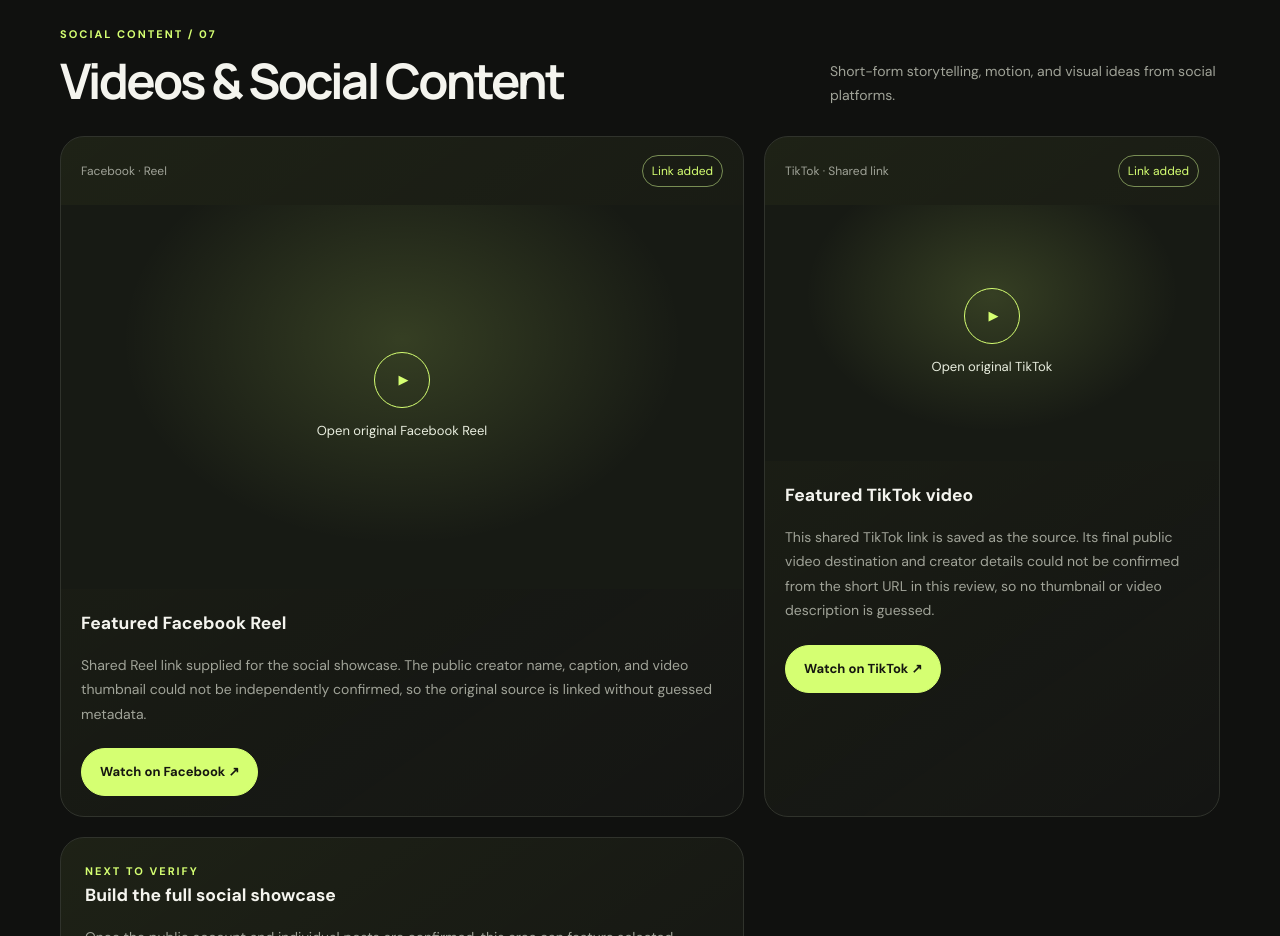
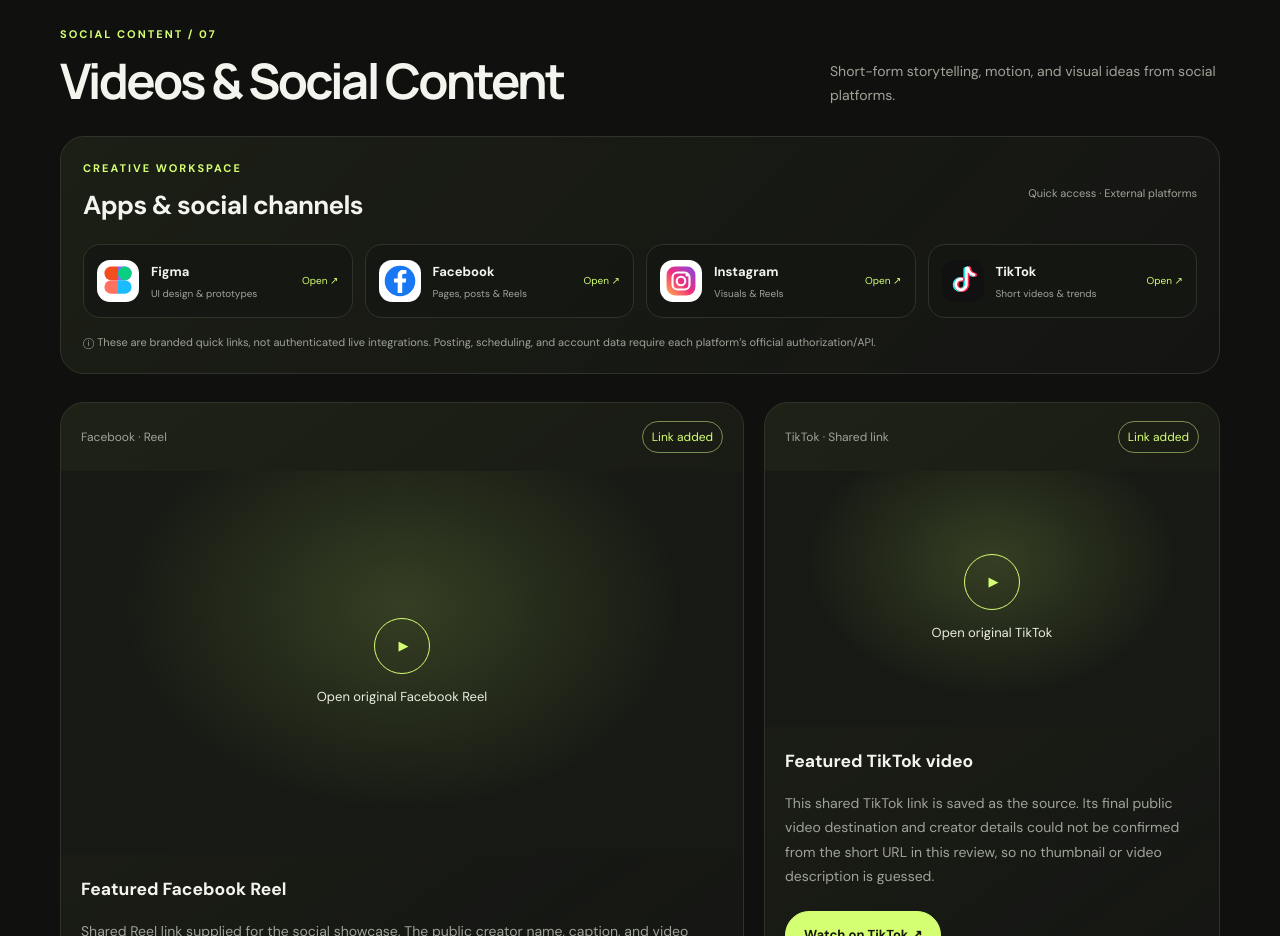
Before and after one commit to AllahNawaz36/AllahNawaz-, a plain HTML site: page portfolio.html in a window 1280 px wide. Shown: the part 9480-10416 px from the top of the page. Drawn offline with Linux system fonts and the light colour scheme.

Commit message:
Add app-style Figma and social platform quick links

```diff
--- a/portfolio.html
+++ b/portfolio.html
@@ -169,6 +169,27 @@
 @media(max-width:360px){.impact-strip{grid-template-columns:1fr}.impact-item{min-height:auto}}
 
 </style>
+<style>
+/* App-style quick access tiles; links are not represented as authenticated integrations. */
+#social-content .app-hub{margin:0 0 28px;padding:22px;border:1px solid var(--line,#34382e);border-radius:24px;background:linear-gradient(135deg,rgba(213,255,114,.06),rgba(255,255,255,.015))}
+#social-content .app-hub-heading{display:flex;align-items:center;justify-content:space-between;gap:16px;margin-bottom:17px}
+#social-content .app-hub-heading h3{margin:5px 0 0;font-size:clamp(20px,2.5vw,26px);letter-spacing:-.7px}
+#social-content .app-hub-note{font-size:11px;color:var(--muted,#b5bba9)}
+#social-content .app-hub-grid{display:grid;grid-template-columns:repeat(4,minmax(0,1fr));gap:12px}
+#social-content .app-tile{display:flex;align-items:center;gap:12px;min-width:0;padding:15px 13px;border:1px solid var(--line,#34382e);border-radius:17px;background:rgba(20,22,18,.78);color:inherit;text-decoration:none;transition:transform .2s ease,border-color .2s ease,background .2s ease}
+#social-content .app-tile:hover{transform:translateY(-3px);border-color:#84965b;background:rgba(213,255,114,.06)}
+#social-content .app-icon{display:grid;place-items:center;flex:0 0 42px;width:42px;height:42px;border-radius:13px;background:#fff}
+#social-content .app-icon svg{display:block;width:34px;height:34px}
+#social-content .app-tiktok .app-icon{background:#111}
+#social-content .app-meta{display:flex;flex:1;min-width:0;flex-direction:column;gap:4px}
+#social-content .app-meta strong{font-size:13px}
+#social-content .app-meta small{font-size:10px;line-height:1.4;color:var(--muted,#b5bba9)}
+#social-content .app-open{font-size:10px;color:#d5ff72;white-space:nowrap}
+#social-content .app-hub-disclaimer{margin:15px 0 0;color:var(--muted,#b5bba9);font-size:11px;line-height:1.65}
+@media(max-width:850px){#social-content .app-hub-grid{grid-template-columns:repeat(2,minmax(0,1fr))}}
+@media(max-width:430px){#social-content .app-hub{padding:16px}#social-content .app-hub-heading{align-items:flex-start;flex-direction:column;gap:7px}#social-content .app-hub-grid{grid-template-columns:1fr}#social-content .app-tile{padding:13px}}
+</style>
+
 </head>
 <body>
 <a class="skip-link" href="#main-content">Skip to content</a>
@@ -303,6 +324,16 @@
 
 <section class="section" id="social-content"><div class="wrap">
   <div class="sectionhead reveal"><div><div class="overline">Social content / 07</div><h2>Videos & Social Content</h2></div><p>Short-form storytelling, motion, and visual ideas from social platforms.</p></div>
+  <div class="app-hub reveal" aria-label="Creative apps and social platforms">
+    <div class="app-hub-heading"><div><div class="overline">Creative workspace</div><h3>Apps & social channels</h3></div><span class="app-hub-note">Quick access · External platforms</span></div>
+    <div class="app-hub-grid">
+      <a class="app-tile app-figma" href="https://www.figma.com/" target="_blank" rel="noopener noreferrer"><span class="app-icon" aria-hidden="true"><svg viewBox="0 0 40 40"><path fill="#F24E1E" d="M20 3H12a8 8 0 0 0 0 16h8z"/><path fill="#FF7262" d="M20 19H12a8 8 0 0 0 0 16h8z"/><path fill="#A259FF" d="M20 3h8a8 8 0 0 1 0 16h-8z"/><path fill="#1ABCFE" d="M20 19h8a8 8 0 0 1 0 16h-8z"/><circle cx="28" cy="11" r="8" fill="#0ACF83"/></svg></span><span class="app-meta"><strong>Figma</strong><small>UI design & prototypes</small></span><span class="app-open">Open ↗</span></a>
+      <a class="app-tile app-facebook" href="https://www.facebook.com/" target="_blank" rel="noopener noreferrer"><span class="app-icon" aria-hidden="true"><svg viewBox="0 0 40 40"><circle cx="20" cy="20" r="18" fill="#1877F2"/><path fill="#fff" d="M22.6 34V21.8h4.1l.6-4.8h-4.7v-3.1c0-1.4.4-2.4 2.4-2.4h2.5V7.2c-.4-.1-2-.2-3.8-.2-3.8 0-6.4 2.3-6.4 6.6V17h-4.3v4.8h4.3V34z"/></svg></span><span class="app-meta"><strong>Facebook</strong><small>Pages, posts & Reels</small></span><span class="app-open">Open ↗</span></a>
+      <a class="app-tile app-instagram" href="https://www.instagram.com/" target="_blank" rel="noopener noreferrer"><span class="app-icon" aria-hidden="true"><svg viewBox="0 0 40 40"><defs><linearGradient id="igGradient" x1="0" y1="1" x2="1" y2="0"><stop stop-color="#FFB347"/><stop offset=".48" stop-color="#F02D7D"/><stop offset="1" stop-color="#8546E8"/></linearGradient></defs><rect x="3" y="3" width="34" height="34" rx="10" fill="url(#igGradient)"/><rect x="10" y="10" width="20" height="20" rx="6" fill="none" stroke="#fff" stroke-width="2.5"/><circle cx="20" cy="20" r="5" fill="none" stroke="#fff" stroke-width="2.5"/><circle cx="27" cy="13" r="1.8" fill="#fff"/></svg></span><span class="app-meta"><strong>Instagram</strong><small>Visuals & Reels</small></span><span class="app-open">Open ↗</span></a>
+      <a class="app-tile app-tiktok" href="https://www.tiktok.com/" target="_blank" rel="noopener noreferrer"><span class="app-icon" aria-hidden="true"><svg viewBox="0 0 40 40"><rect width="40" height="40" rx="12" fill="#111"/><path d="M23 6v18.2a6.3 6.3 0 1 1-5.4-6.2" fill="none" stroke="#25F4EE" stroke-width="5" stroke-linecap="round"/><path d="M25 5c.7 4.4 3.2 7.1 7 7.7" fill="none" stroke="#25F4EE" stroke-width="5" stroke-linecap="round"/><path d="M25 6v18.2a6.3 6.3 0 1 1-5.4-6.2" fill="none" stroke="#FE2C55" stroke-width="5" stroke-linecap="round"/><path d="M27 5c.7 4.4 3.2 7.1 7 7.7" fill="none" stroke="#FE2C55" stroke-width="5" stroke-linecap="round"/><path d="M24 5v19a6.3 6.3 0 1 1-5.4-6.2" fill="none" stroke="#fff" stroke-width="3.2" stroke-linecap="round"/><path d="M26 5c.7 4.4 3.2 7.1 7 7.7" fill="none" stroke="#fff" stroke-width="3.2" stroke-linecap="round"/></svg></span><span class="app-meta"><strong>TikTok</strong><small>Short videos & trends</small></span><span class="app-open">Open ↗</span></a>
+    </div>
+    <p class="app-hub-disclaimer"><span aria-hidden="true">ⓘ</span> These are branded quick links, not authenticated live integrations. Posting, scheduling, and account data require each platform’s official authorization/API.</p>
+  </div>
   <div class="social-content-grid"><article class="social-feature reveal">
       <div class="social-feature-top"><span class="social-platform">Facebook · Reel</span><span class="social-status">Link added</span></div>
       <div class="social-preview" aria-label="Facebook Reel preview unavailable until public media metadata is accessible">
```
